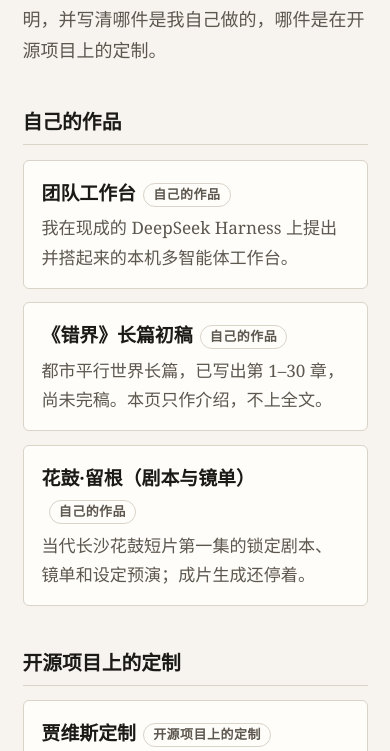
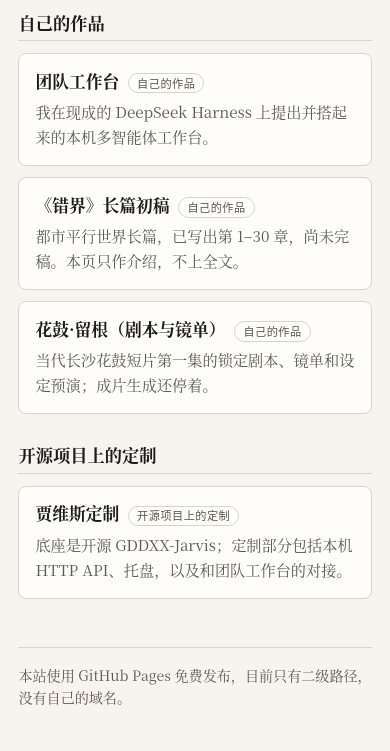
Before and after one commit to waterbecome79-dev/portfolio, a plain HTML site: page index.html in a window 390 px wide. Shown: the part 173-924 px from the top of the page. Drawn offline with Linux system fonts and the light colour scheme.

Commit message:
Unify layout and type on the homepage and work pages.
Apply the supplied stylesheet and article wrappers without changing page copy or assets.

Co-authored-by: waterbecome79-dev <waterbecome79-dev@users.noreply.github.com>

```diff
--- a/styles.css
+++ b/styles.css
@@ -5,72 +5,216 @@
   --line: #d9d3c8;
   --card: #fffdf9;
   --link: #1a4a73;
+  --space: 1.15rem;
+  --measure: 42rem;
 }
+
 * { box-sizing: border-box; }
-html { font-size: 18px; }
+
+html {
+  font-size: 18px;
+  -webkit-text-size-adjust: 100%;
+  text-size-adjust: 100%;
+}
+
 body {
   margin: 0;
   background: var(--bg);
   color: var(--ink);
-  font-family: "Source Han Serif SC", "Noto Serif SC", "Songti SC", "SimSun", "Georgia", serif;
-  line-height: 1.7;
+  font-family: "Source Han Serif SC", "Noto Serif SC", "Noto Serif CJK SC", "Songti SC", "STSong", "SimSun", "Georgia", serif;
+  font-weight: 400;
+  line-height: 1.75;
+  overflow-wrap: break-word;
 }
+
 main {
-  max-width: 42rem;
+  max-width: var(--measure);
   margin: 0 auto;
-  padding: 3rem 1.25rem 4rem;
+  padding: 3rem var(--space) 4rem;
+  padding-left: max(var(--space), env(safe-area-inset-left));
+  padding-right: max(var(--space), env(safe-area-inset-right));
+  padding-bottom: max(4rem, calc(3rem + env(safe-area-inset-bottom)));
 }
-h1 { font-size: 1.8rem; font-weight: 600; margin: 0 0 0.4rem; }
-h2 { font-size: 1.1rem; font-weight: 600; margin: 2.2rem 0 0.8rem; border-bottom: 1px solid var(--line); padding-bottom: 0.3rem; }
-.lead, .meta, footer, .back { color: var(--muted); }
-.lead { margin: 0 0 2rem; }
-a { color: var(--link); text-decoration-underline-offset: 3px; }
-a:hover { text-decoration: underline; }
+
+h1 {
+  font-size: 1.8rem;
+  font-weight: 600;
+  line-height: 1.3;
+  margin: 0 0 0.5rem;
+}
+
+h2 {
+  font-size: 1.08rem;
+  font-weight: 600;
+  line-height: 1.4;
+  margin: 2.1rem 0 0.75rem;
+  border-bottom: 1px solid var(--line);
+  padding-bottom: 0.35rem;
+}
+
+.lead, .meta, footer, .back, figcaption { color: var(--muted); }
+
+.lead {
+  margin: 0 0 2rem;
+}
+
+.meta {
+  margin: 0 0 1.15rem;
+}
+
+a {
+  color: var(--link);
+  text-decoration: underline;
+  text-underline-offset: 0.18em;
+  text-decoration-thickness: 1px;
+}
+
+a:hover { text-decoration-thickness: 2px; }
+
+a:focus-visible {
+  outline: 2px solid var(--link);
+  outline-offset: 2px;
+}
+
 .item {
   background: var(--card);
   border: 1px solid var(--line);
-  border-radius: 6px;
-  padding: 0.9rem 1rem;
-  margin: 0 0 0.75rem;
+  border-radius: 8px;
+  padding: 1rem 1.1rem 1.05rem;
+  margin: 0 0 0.8rem;
 }
-.item h3 { margin: 0 0 0.25rem; font-size: 1.05rem; font-weight: 600; }
-.item h3 a { color: var(--ink); text-decoration: none; }
-.item h3 a:hover { color: var(--link); text-decoration: underline; }
-.item p { margin: 0; color: var(--muted); font-size: 0.95rem; }
+
+.item h3 {
+  display: flex;
+  flex-wrap: wrap;
+  align-items: baseline;
+  gap: 0.3rem 0.55rem;
+  margin: 0 0 0.35rem;
+  font-size: 1.05rem;
+  font-weight: 600;
+  line-height: 1.4;
+}
+
+.item h3 a {
+  color: var(--ink);
+  text-decoration: none;
+}
+
+.item h3 a:hover {
+  color: var(--link);
+  text-decoration: underline;
+  text-underline-offset: 0.18em;
+}
+
+.item p {
+  margin: 0;
+  color: var(--muted);
+  font-size: 0.95rem;
+  line-height: 1.65;
+}
+
 .tag {
   display: inline-block;
-  font-family: "Source Han Sans SC", "Noto Sans SC", "PingFang SC", "Microsoft YaHei", sans-serif;
-  font-size: 0.72rem;
+  flex: 0 0 auto;
+  font-family: "Source Han Sans SC", "Noto Sans SC", "Noto Sans CJK SC", "PingFang SC", "Hiragino Sans GB", "Microsoft YaHei", system-ui, sans-serif;
+  font-size: 0.7rem;
+  font-weight: 500;
   letter-spacing: 0.04em;
+  line-height: 1.4;
   color: var(--muted);
   border: 1px solid var(--line);
   border-radius: 999px;
-  padding: 0 0.5rem;
-  margin-left: 0.4rem;
+  padding: 0.08rem 0.5rem;
   vertical-align: middle;
 }
-.back { display: inline-block; margin-bottom: 1.5rem; font-family: "Source Han Sans SC", "Noto Sans SC", "PingFang SC", "Microsoft YaHei", sans-serif; font-size: 0.9rem; }
+
+.back {
+  display: inline-block;
+  margin: 0 0 1.5rem;
+  font-family: "Source Han Sans SC", "Noto Sans SC", "Noto Sans CJK SC", "PingFang SC", "Hiragino Sans GB", "Microsoft YaHei", system-ui, sans-serif;
+  font-size: 0.9rem;
+  line-height: 1.6;
+}
+
 article p { margin: 0 0 1rem; }
-figure { margin: 1.2rem 0; }
-figure img { width: 100%; height: auto; border: 1px solid var(--line); border-radius: 4px; display: block; }
-figcaption { color: var(--muted); font-size: 0.85rem; margin-top: 0.4rem; }
-footer { margin-top: 3rem; font-size: 0.88rem; border-top: 1px solid var(--line); padding-top: 1rem; }
 
-article h2 { font-size: 1.1rem; font-weight: 600; margin: 1.8rem 0 0.7rem; border-bottom: 1px solid var(--line); padding-bottom: 0.3rem; }
-article ul { margin: 0 0 1rem; padding-left: 1.2rem; }
-article li { margin: 0 0 0.4rem; }
+article ul {
+  margin: 0 0 1.1rem;
+  padding-left: 1.25rem;
+}
+
+article li { margin: 0 0 0.5rem; }
+
+article li:last-child { margin-bottom: 0; }
+
+figure { margin: 1.35rem 0; }
+
+figure img {
+  width: 100%;
+  max-width: 100%;
+  height: auto;
+  border: 1px solid var(--line);
+  border-radius: 6px;
+  display: block;
+}
+
+figcaption {
+  font-size: 0.85rem;
+  line-height: 1.55;
+  margin-top: 0.45rem;
+}
+
+footer {
+  margin-top: 3rem;
+  font-size: 0.88rem;
+  line-height: 1.6;
+  border-top: 1px solid var(--line);
+  padding-top: 1rem;
+}
+
 .trial {
   background: var(--card);
   border: 1px solid var(--line);
   border-left: 3px solid var(--ink);
-  padding: 0.85rem 1rem 0.95rem;
+  padding: 0.9rem 1.05rem 1rem;
   margin: 1.2rem 0 1.4rem;
 }
+
 .trial .label {
-  font-family: "Source Han Sans SC", "Noto Sans SC", "PingFang SC", "Microsoft YaHei", sans-serif;
+  font-family: "Source Han Sans SC", "Noto Sans SC", "Noto Sans CJK SC", "PingFang SC", "Hiragino Sans GB", "Microsoft YaHei", system-ui, sans-serif;
   font-size: 0.75rem;
   letter-spacing: 0.06em;
   color: var(--muted);
-  margin: 0 0 0.45rem;
+  margin: 0 0 0.5rem;
 }
+
 .trial p { margin: 0; }
+
+@media (max-width: 640px) {
+  html { font-size: 16px; }
+  body { line-height: 1.8; }
+  main {
+    padding-top: 1.75rem;
+    padding-bottom: max(3rem, calc(2.25rem + env(safe-area-inset-bottom)));
+  }
+  h1 {
+    font-size: 1.5rem;
+    line-height: 1.35;
+  }
+  h2 {
+    margin-top: 1.8rem;
+  }
+  .lead { margin-bottom: 1.6rem; }
+  .item {
+    padding: 0.95rem 1rem 1rem;
+    margin-bottom: 0.7rem;
+  }
+  .back { margin-bottom: 1.2rem; }
+  figure { margin: 1.2rem 0; }
+}
+
+@media (min-width: 641px) {
+  .item:hover {
+    border-color: #c9c2b6;
+  }
+}
```
Also changed, not shown: works/cuojie.html (+3 -0 lines), works/huagu-liugen.html (+3 -0 lines), works/jarvis-custom.html (+3 -0 lines), works/team-workbench.html (+3 -0 lines).
